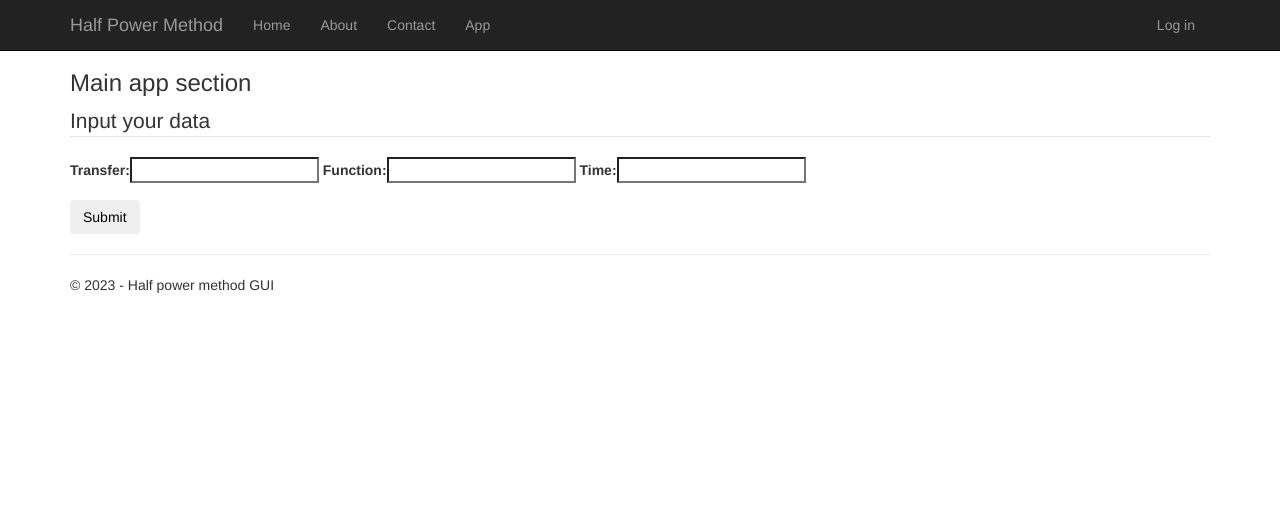
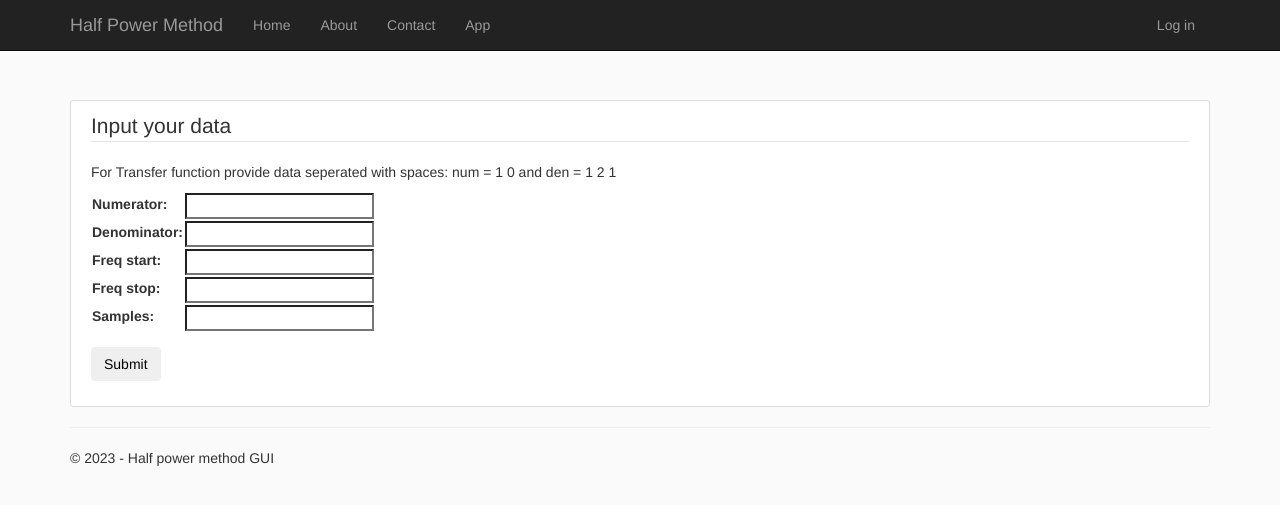
Before and after one commit to Spectyte5/HalfPowerMethod, a Django app: page /app/ in a window 1280 px wide. Shown: the top 505 px of the page. Run offline with Django 3.2, Linux system fonts and the light colour scheme; some libraries are stand-ins or nearby versions.

Commit message:
update webapp

```diff
--- a/HalfPowerMethod/HalfPowerMethod/urls.py
+++ b/HalfPowerMethod/HalfPowerMethod/urls.py
@@ -28,5 +28,4 @@ urlpatterns = [
     path('logout/', LogoutView.as_view(next_page='/'), name='logout'),
     path('admin/', admin.site.urls),
     path('app/', views.app, name='app'),
-    path('result/', views.result, name='result'),
 ]
--- a/HalfPowerMethod/app/forms.py
+++ b/HalfPowerMethod/app/forms.py
@@ -15,6 +15,10 @@ class BootstrapAuthenticationForm(AuthenticationForm):
 
 
 class CreateNewList(forms.Form):
-    transfer = forms.CharField(max_length=100)
-    function = forms.CharField(max_length=100)
-    time = forms.IntegerField()
+    # transfer function:
+    Numerator = forms.CharField(max_length=20)
+    Denominator = forms.CharField(max_length=20)
+    # Frequency
+    Freq_start = forms.FloatField()
+    Freq_stop = forms.FloatField()
+    Samples = forms.IntegerField()
--- /dev/null
+++ b/HalfPowerMethod/app/static/app/content/main.css
@@ -0,0 +1,84 @@
+body {
+    background: #fafafa;
+    color: #333333;
+    margin-top: 5rem;
+}
+
+h1, h2, h3, h4, h5, h6 {
+    color: #444444;
+}
+
+ul {
+    margin: 0;
+}
+
+.bg-steel {
+    background-color: #5f788a;
+}
+
+.site-header .navbar-nav .nav-link {
+    color: #cbd5db;
+}
+
+    .site-header .navbar-nav .nav-link:hover {
+        color: #ffffff;
+    }
+
+    .site-header .navbar-nav .nav-link.active {
+        font-weight: 500;
+    }
+
+.content-section {
+    background: #ffffff;
+    padding: 10px 20px;
+    border: 1px solid #dddddd;
+    border-radius: 3px;
+    margin-bottom: 20px;
+}
+
+.article-title {
+    color: #444444;
+}
+
+a.article-title:hover {
+    color: #428bca;
+    text-decoration: none;
+}
+
+.article-content {
+    white-space: pre-line;
+}
+
+.article-img {
+    height: 65px;
+    width: 65px;
+    margin-right: 16px;
+}
+
+.article-metadata {
+    padding-bottom: 1px;
+    margin-bottom: 4px;
+    border-bottom: 1px solid #e3e3e3
+}
+
+    .article-metadata a:hover {
+        color: #333;
+        text-decoration: none;
+    }
+
+.article-svg {
+    width: 25px;
+    height: 25px;
+    vertical-align: middle;
+}
+
+.account-img {
+    height: 125px;
+    width: 125px;
+    margin-right: 20px;
+    margin-bottom: 16px;
+}
+
+.account-heading {
+    font-size: 2.5rem;
+}
--- a/HalfPowerMethod/app/templates/app/app.html
+++ b/HalfPowerMethod/app/templates/app/app.html
@@ -1,13 +1,15 @@
 {% extends "app/layout.html" %}
 
 {% block content %}
-<h3>Main app section</h3>
 <div class="content-section">
     <form method="POST">
         {% csrf_token %}
         <fieldset class="form-group">
             <legend class="border-bottom mb-4">Input your data</legend>
-            {{ form }}
+            <p>For Transfer function provide data seperated with spaces: num = 1 0 and den = 1 2 1</p>
+            <table>
+                {{ form.as_table }}
+            </table>
         </fieldset>
         <div class="form-group">
             <button class="btn btn-outline-info" type="submit">Submit</button>
@@ -15,4 +17,5 @@
     </form>
 </div>
 
+
 {% endblock %}
--- a/HalfPowerMethod/app/templates/app/layout.html
+++ b/HalfPowerMethod/app/templates/app/layout.html
@@ -7,6 +7,7 @@
     {% load staticfiles %}
     <link rel="stylesheet" type="text/css" href="{% static 'app/content/bootstrap.min.css' %}" />
     <link rel="stylesheet" type="text/css" href="{% static 'app/content/site.css' %}" />
+    <link rel="stylesheet" type="text/css" href="{% static 'app/content/main.css' %}" />
     <script src="{% static 'app/scripts/modernizr-2.6.2.js' %}"></script>
 </head>
 
--- a/HalfPowerMethod/app/views.py
+++ b/HalfPowerMethod/app/views.py
@@ -1,12 +1,8 @@
-from audioop import reverse
-from contextlib import redirect_stderr
 from datetime import datetime
-from re import T
 from django.shortcuts import render
-from django.http import HttpRequest, HttpResponseRedirect
+from django.http import HttpRequest
 from .system import *
 from .forms import CreateNewList
-from .models import Input
 
 def home(request):
     assert isinstance(request, HttpRequest)
@@ -48,12 +44,40 @@ def app(request):
     if request.method == "POST":
         form = CreateNewList(request.POST)
         if form.is_valid():
-            tf = form.cleaned_data["transfer"]
-            f = form.cleaned_data["function"]
-            t = form.cleaned_data["time"]
-            n = Input(transfer = tf,function = f,time =t)
-            n.save()
-        return HttpResponseRedirect('/result')
+            # load data from input
+            Num = form.cleaned_data["Numerator"]
+            Den = form.cleaned_data["Denominator"]
+            Freq0 = form.cleaned_data["Freq_start"]
+            Freq1 = form.cleaned_data["Freq_stop"]
+            N = form.cleaned_data["Samples"]
+            num = []
+            den = []
+            # parse data
+            for s in Num.split():
+                num_double = float(s)
+                num.append(num_double)
+            for s in Den.split():
+                den_double = float(s)
+                den.append(den_double)
+            sys = signal.TransferFunction(num, den)
+            freq = np.logspace(Freq0, Freq1, N)
+            # create object
+            system1 = System(sys,freq)
+            # calculate damping
+            system1.calc_damping()
+            return render(
+                request,
+                'app/result.html',
+                    {
+                        'title':'Result',
+                        'message':'Your result page.',
+                        'year':datetime.now().year,
+                        'freq_graph': draw_figure(system1.freq, system1.fft),
+                        'nat': system1.nat,
+                        'quality': system1.q,
+                        'damping': system1.damping
+                    }
+            )
     else:
         form = CreateNewList()
     return render(
@@ -66,17 +90,3 @@ def app(request):
             'form':form,
         }
     )
-
-def result(request):
-    assert isinstance(request, HttpRequest)
-    return render(
-        request,
-        'app/result.html',
-        {
-            'title':'Result',
-            'message':'Your result page.',
-            'year':datetime.now().year,
-            'graph':draw_figure(),
-            'input':Input.objects.last()
-        }
-    )
```
Also changed, not shown: HalfPowerMethod/app/models.py (+0 -8 lines), HalfPowerMethod/app/system.py (+26 -16 lines), HalfPowerMethod/app/templates/app/result.html (+23 -2 lines), HalfPowerMethod/app/migrations/0001_initial.py (deleted), HalfPowerMethod/app/migrations/0002_auto_20230324_1812.py (deleted), HalfPowerMethod/app/migrations/0003_delete_input.py (deleted), HalfPowerMethod/app/migrations/0004_input.py (deleted), HalfPowerMethod/app/migrations/0005_auto_20230324_1904.py (deleted), HalfPowerMethod/db.sqlite3, 1 other file.
